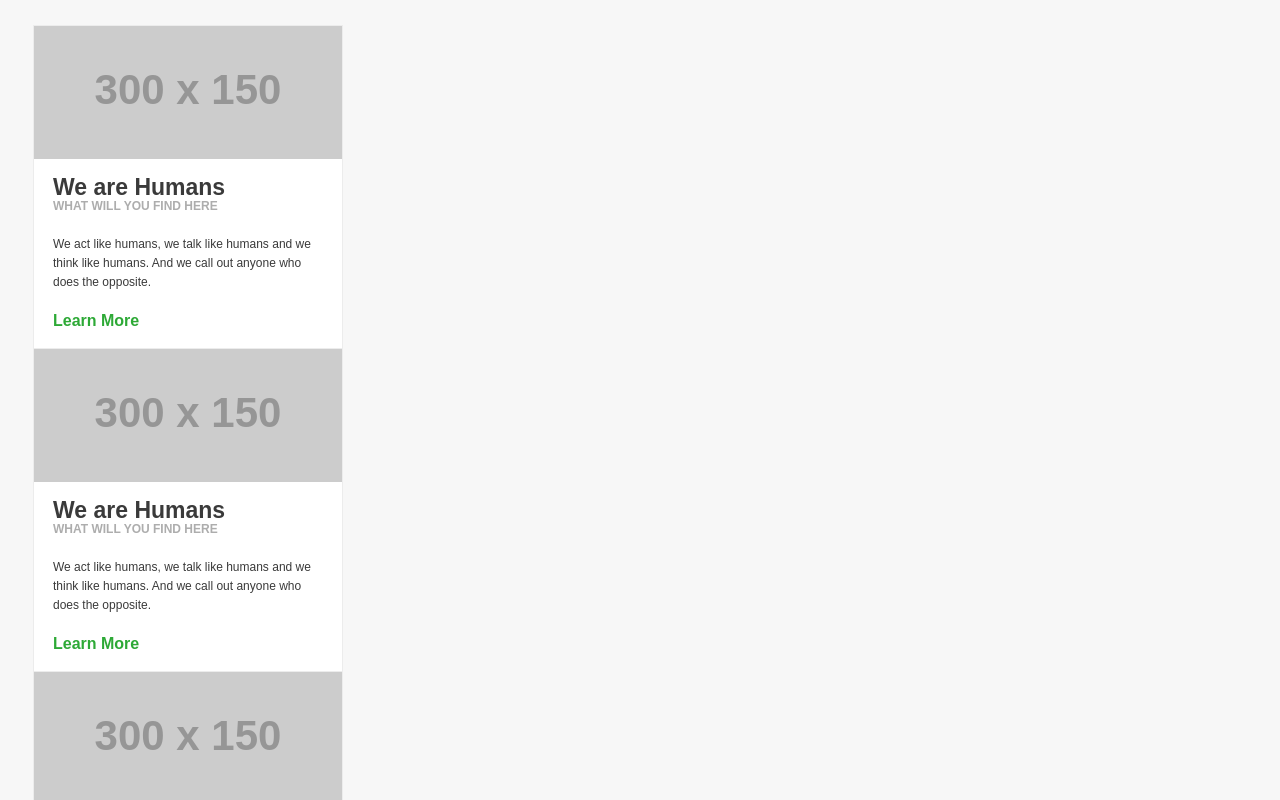
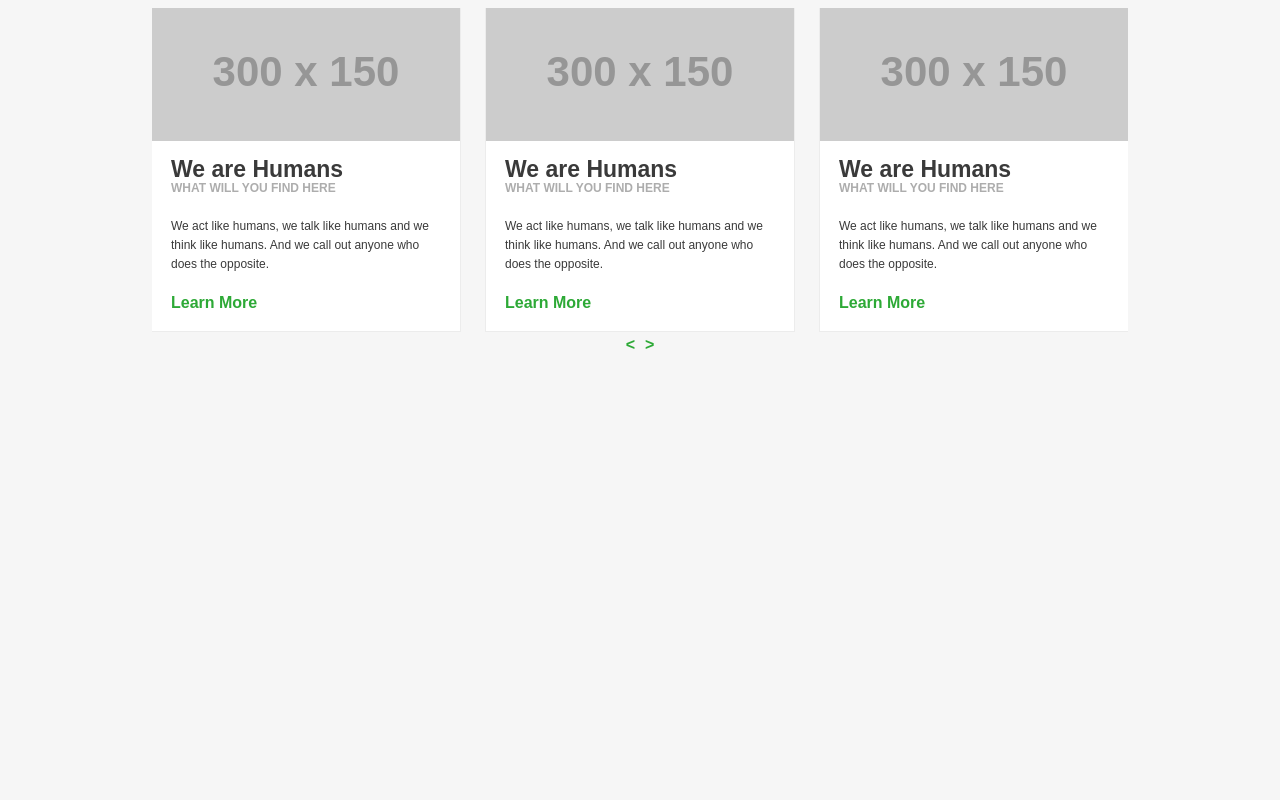
Before and after one commit to jason-jefferson/slider, a plain HTML site: page index.html in a window 1280 px wide. Shown: the top 800 px of the page. Drawn offline with Linux system fonts and the light colour scheme; placeholder pictures from the web are drawn by us.

Commit message:
missing style changes

```diff
--- a/style.css
+++ b/style.css
@@ -1,17 +1,31 @@
 body{
- background: #F7F7F7;
+ background: #F6F6F6;
 }
-
+.slider {
+  height: 900px;
+  width: 976px;
+  position: relative;
+  overflow: hidden;
+  margin: 0 auto;
+}
 .card-container {
   width: 100%;
-  margin: 26px;
+  margin: 0;
+  padding: 0;
+  position: relative;
+  display: flex;
+  /*position: absolute;*/
+  left: 0;
+  transition: all 1s ease;
 }
 .card{
-  width: 308px;
+  min-width: 308px;
   //border: solid grey 1px;
   box-shadow: 0 0 0px 1px #ececec;
   background: #fff;
   line-height:19px;
+  display: inline-block;
+  margin-right: 26px;
 }
 
 .card-image {
@@ -56,3 +70,17 @@ a{
   font-weight: bold;
   text-decoration: none;
 }
+
+.buttons {
+  display: flex;
+  justify-content: center;
+  position:relative;
+}
+
+.buttons span{
+  font-size: 16px;
+  color: #2da936;
+  font-family: Arial;
+  font-weight: bold;
+  padding: 5px;
+}
```
